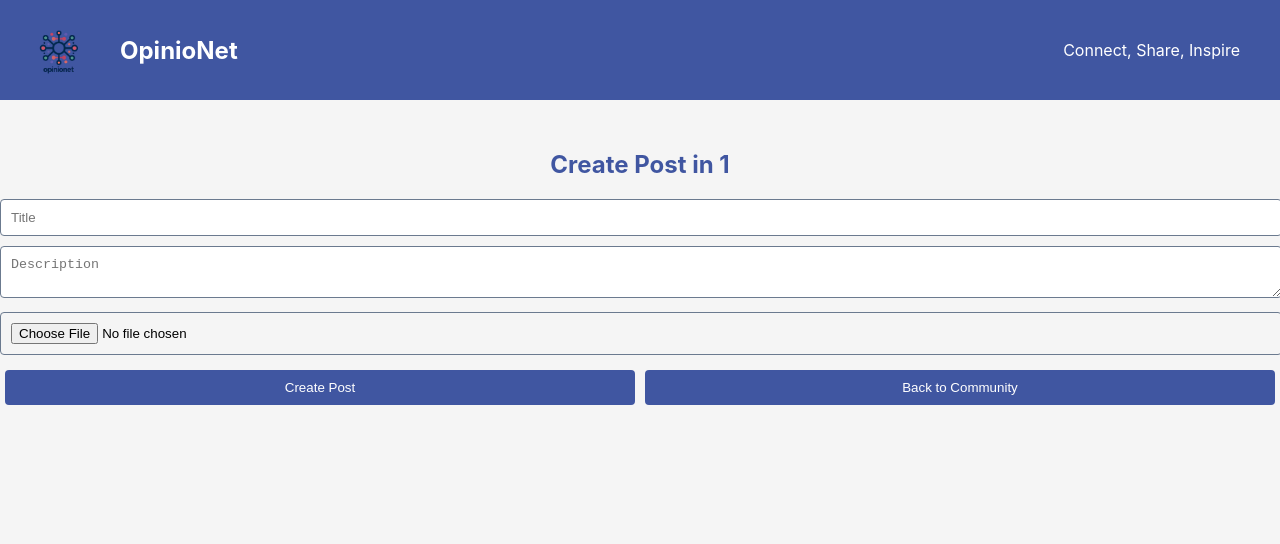
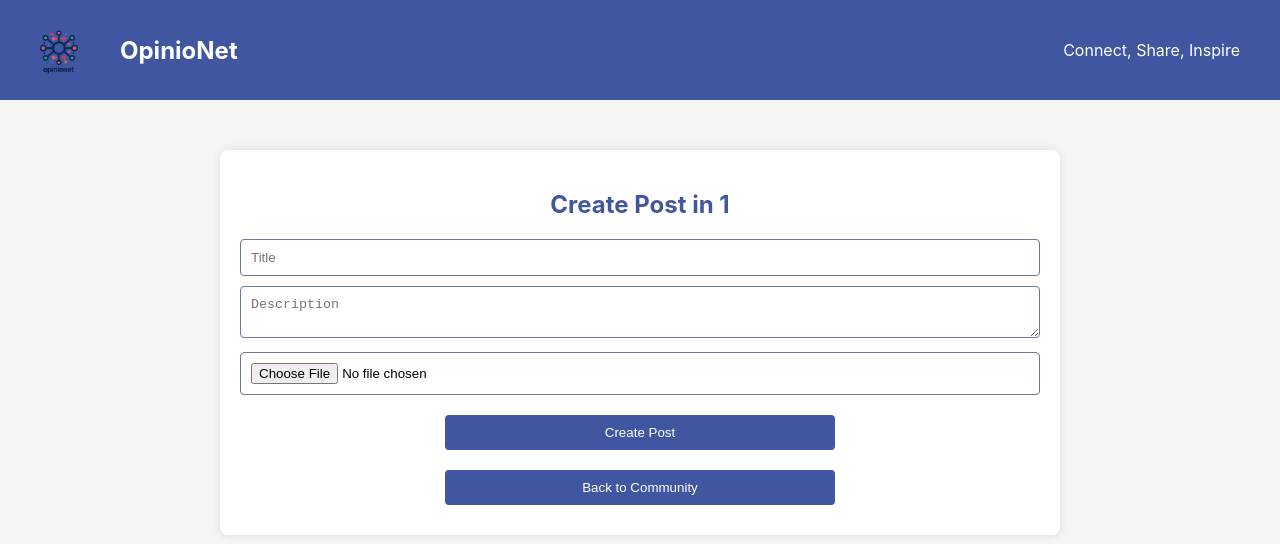
Before and after one commit to PaltineanAlex/OpinioNet, a React (Create React App) app in the folder frontend/: page /community/1/create-post in a window 1280 px wide. Shown: the top 544 px of the page. Built offline with nearby package versions, Linux system fonts and the light colour scheme.

Commit message:
Small changes

```diff
--- a/frontend/src/App.css
+++ b/frontend/src/App.css
@@ -290,7 +290,6 @@ footer {
 .button-container {
   display: flex;
   justify-content: center;
-  gap: 10px;
   margin-bottom: 20px;
 }
 
--- a/frontend/src/components/CreatePost.js
+++ b/frontend/src/components/CreatePost.js
@@ -1,6 +1,7 @@
 import React, { useState } from 'react';
 import { useNavigate, useParams } from 'react-router-dom';
 import logo from '../logo.png';
+import '../styles/create-post.scss';
 
 const CreatePost = () => {
     const { communityName } = useParams();
@@ -40,7 +41,7 @@ const CreatePost = () => {
     };
 
     return (
-        <div>
+        <div className="create-post-container">
             <header>
                 <img src={logo} alt="OpinioNet Logo" />
                 <h1>OpinioNet</h1>
--- a/frontend/src/styles/community.scss
+++ b/frontend/src/styles/community.scss
@@ -21,12 +21,9 @@
 
   .button-container {
     display: flex;
-    justify-content: center;
-    gap: 10px;
     margin-bottom: 20px;
 
     button {
-      padding: 10px 20px;
       border: none;
       border-radius: 4px;
       background-color: $primary-color;
--- a/frontend/src/styles/create-community.scss
+++ b/frontend/src/styles/create-community.scss
@@ -1,16 +1,13 @@
 @import './variables';
 
 .create-community {
-  width: 100%;
+  max-width: 800px;
+  margin: auto;
   padding: 20px;
   background-color: white;
   border-radius: 8px;
   box-shadow: $box-shadow;
-  display: flex;
-  flex-direction: column;
-  align-items: center;
-  margin-left: 5px;
-  margin-right: 5px;
+  text-align: center;
 
   h2 {
     margin-bottom: 20px;
--- /dev/null
+++ b/frontend/src/styles/create-post.scss
@@ -0,0 +1,43 @@
+@import './variables';
+
+.create-post-container {
+
+  .create-post {
+    max-width: 800px;
+    margin: auto;
+    padding: 20px;
+    background-color: white;
+    border-radius: 8px;
+    box-shadow: $box-shadow;
+    text-align: center;
+
+    h2 {
+      color: $primary-color;
+      margin-bottom: 20px;
+    }
+
+    input,
+    textarea {
+      width: 100%;
+      padding: 10px;
+      margin-bottom: 10px;
+      border-radius: 4px;
+      border: 1px solid $secondary-color;
+      box-sizing: border-box;
+    }
+
+    button {
+      padding: 10px 20px;
+      border: none;
+      border-radius: 4px;
+      background-color: $primary-color;
+      color: white;
+      cursor: pointer;
+      margin: 10px;
+
+      &:hover {
+        background-color: darken($primary-color, 10%);
+      }
+    }
+  }
+}
--- a/frontend/src/styles/index.scss
+++ b/frontend/src/styles/index.scss
@@ -7,3 +7,4 @@
 @import './create-community';
 @import './community';
 @import './post';
+@import './create-post';
--- a/frontend/src/styles/post.scss
+++ b/frontend/src/styles/post.scss
@@ -5,7 +5,13 @@
     box-shadow: $box-shadow;
 
     .post-content {
-        margin-bottom: 20px;
+        max-width: 800px;
+        margin: auto;
+        padding: 20px;
+        background-color: white;
+        border-radius: 8px;
+        box-shadow: $box-shadow;
+        text-align: center;
 
         h2 {
             margin-top: 0;
@@ -59,6 +65,13 @@
     }
 
     .comments-section {
+        max-width: 800px;
+        margin: auto;
+        padding: 20px;
+        background-color: white;
+        border-radius: 8px;
+        box-shadow: $box-shadow;
+        text-align: center;
         h3 {
             margin-top: 20px;
             font-size: 20px;
```
